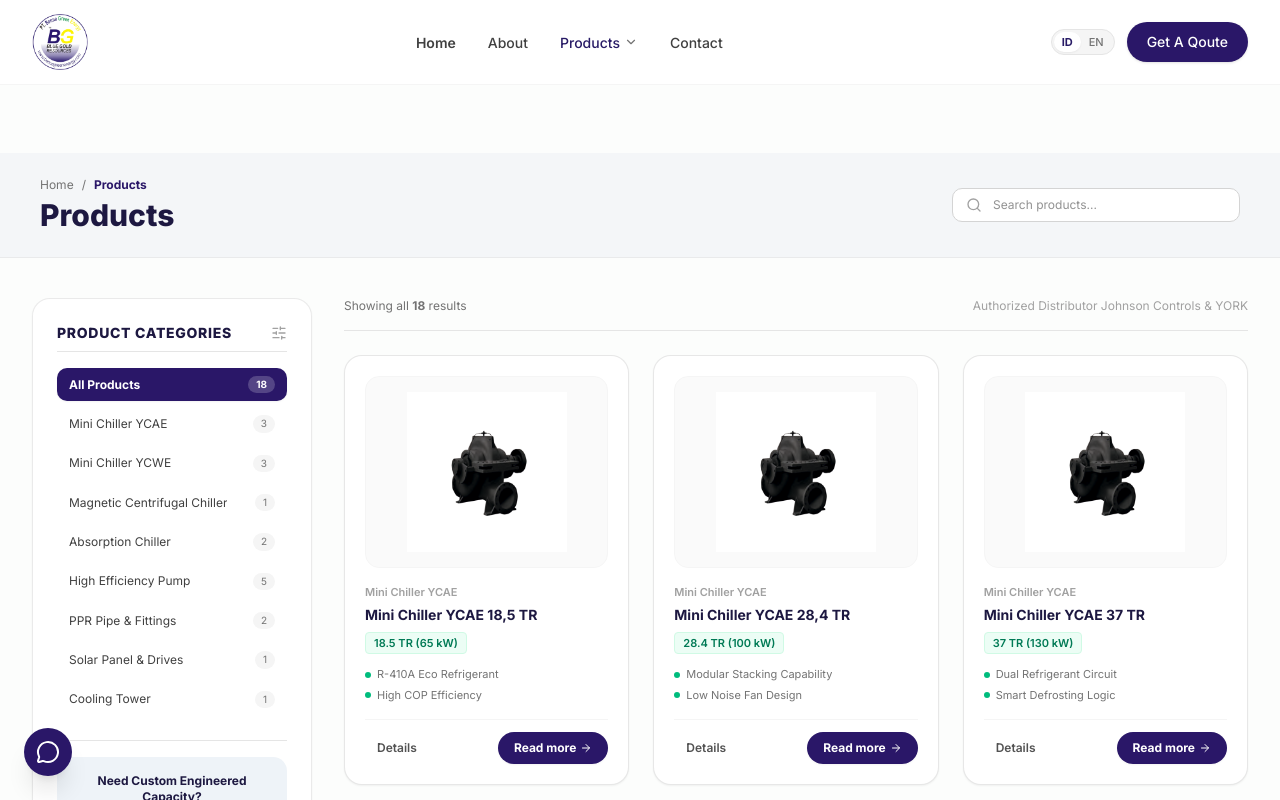
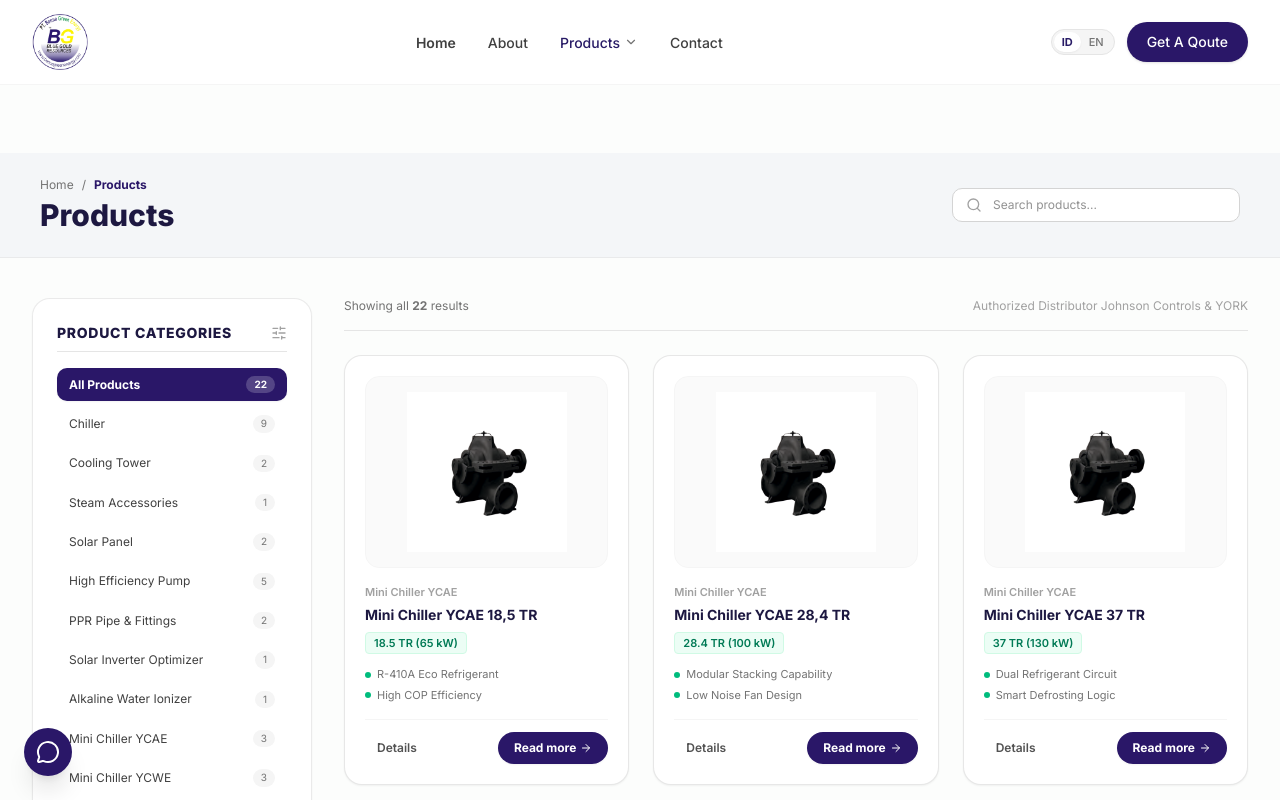
Before and after one commit to whyuardi/benuagreen, a Next.js app: page /products in a window 1280 px wide. Shown: the top 800 px of the page. Built offline with nearby package versions, Linux system fonts and the light colour scheme.

Commit message:
feat(navigation): enable direct product detail and category navigation from HeroSection, Navbar, and Footer

```diff
--- a/src/app/products/page.tsx
+++ b/src/app/products/page.tsx
@@ -1,8 +1,9 @@
 "use client";
 
-import { useState, useMemo } from "react";
+import { useState, useMemo, useEffect, Suspense } from "react";
 import Image from "next/image";
 import Link from "next/link";
+import { useSearchParams } from "next/navigation";
 import { ChevronRight, Search, SlidersHorizontal, ArrowRight, Check } from "lucide-react";
 
 interface ProductItem {
@@ -18,14 +19,18 @@
 
 const CATEGORIES = [
   { name: "All Products", slug: "all" },
+  { name: "Chiller", slug: "chiller" },
+  { name: "Cooling Tower", slug: "cooling-tower" },
+  { name: "Steam Accessories", slug: "steam-accessories" },
+  { name: "Solar Panel", slug: "solar-panel" },
+  { name: "High Efficiency Pump", slug: "high-efficiency-pump" },
+  { name: "PPR Pipe & Fittings", slug: "ppr-pipe-fittings" },
+  { name: "Solar Inverter Optimizer", slug: "solar-inverter-optimizer" },
+  { name: "Alkaline Water Ionizer", slug: "alkaline-water-ionizer" },
   { name: "Mini Chiller YCAE", slug: "mini-chiller-ycae" },
   { name: "Mini Chiller YCWE", slug: "mini-chiller-ycwe" },
   { name: "Magnetic Centrifugal Chiller", slug: "magnetic-chiller" },
   { name: "Absorption Chiller", slug: "absorption-chiller" },
-  { name: "High Efficiency Pump", slug: "high-efficiency-pump" },
-  { name: "PPR Pipe & Fittings", slug: "ppr-pipe-fittings" },
-  { name: "Solar Panel & Drives", slug: "solar-panel" },
-  { name: "Cooling Tower", slug: "cooling-tower" },
 ];
 
 const ALL_PRODUCTS: ProductItem[] = [
@@ -201,12 +206,24 @@
     description: "Sambungan fitting elektrofusi bertekanan tinggi untuk penyambungan pipa berdiameter besar dengan keandalan maksimal.",
   },
 
-  // Solar Panel & Drives
+  // Solar Panel
+  {
+    id: "solar-pv-modules",
+    name: "Tier-1 High Efficiency Monocrystalline Solar PV Modules",
+    category: "Solar Panel",
+    categorySlug: "solar-panel",
+    image: "/images/products/prod_1.png",
+    specs: ["Module Efficiency 22.5%+", "N-Type TOPCon Cells", "Anti-PID & Salt Mist Certified"],
+    capacity: "550W - 670W",
+    description: "Modul surya fotovoltaik monokristalin efisiensi tinggi bergaransi performa 25 tahun untuk aplikasi industri dan PLTS atap komersial.",
+  },
+
+  // Solar Inverter Optimizer
   {
     id: "solar-drive-vfd",
     name: "Solar VFD Inverter Pump Optimizer",
-    category: "Solar Panel & Drives",
-    categorySlug: "solar-panel",
+    category: "Solar Inverter Optimizer",
+    categorySlug: "solar-inverter-optimizer",
     image: "/images/products/prod_13.png",
     specs: ["MPPT Tracking 99.2%", "Battery-Free Direct Solar Drive", "Automatic Grid Switching"],
     capacity: "0.75 - 110 kW",
@@ -224,16 +241,93 @@
     capacity: "50 - 1,000 TR",
     description: "Menara pendingin sirkuit tertutup untuk memastikan air kondenser chiller tetap bersih dari kotoran udara.",
   },
+  {
+    id: "cooling-tower-crossflow",
+    name: "Industrial Cross-Flow Evaporative Cooling Tower",
+    category: "Cooling Tower",
+    categorySlug: "cooling-tower",
+    image: "/images/products/prod_1.png",
+    specs: ["High Efficiency PVC Film Fill", "Low Drift Loss Design", "Axial Aero Fan"],
+    capacity: "100 - 1,500 TR",
+    description: "Menara pendingin cross-flow evaporatif dengan efisiensi pertukaran kalor optimal untuk fasilitas pabrik dan pendingin chiller.",
+  },
+
+  // Steam Accessories
+  {
+    id: "steam-trap-biomass",
+    name: "Thermodynamic & Float Steam Traps / Heat Exchangers",
+    category: "Steam Accessories",
+    categorySlug: "steam-accessories",
+    image: "/images/products/prod_3.png",
+    specs: ["Zero Live Steam Loss", "Stainless Steel SS316 Disc", "Rating PN16 - PN40"],
+    capacity: "Max Temp 350°C",
+    description: "Steam trap presisi dan penukar panas uap untuk boiler biomassa, steam drum, dan siklus chiller absorpsi hemat energi.",
+  },
+
+  // Alkaline Water Ionizer
+  {
+    id: "alkaline-water-ionizer",
+    name: "Industrial Alkaline Water Ionizer & Electrolysis System",
+    category: "Alkaline Water Ionizer",
+    categorySlug: "alkaline-water-ionizer",
+    image: "/images/products/prod_7.png",
+    specs: ["Platinum Titanium Electrodes", "Continuous Flow Electrolysis", "High ORP Reduction"],
+    capacity: "Flow 500 - 5,000 L/h",
+    description: "Sistem elektrolisis air ionisasi alkali industri untuk netralisasi keasaman, sanitasi ramah lingkungan, dan efisiensi pengolahan air proses.",
+  },
 ];
 
-export default function ProductsPage() {
-  const [selectedCategory, setSelectedCategory] = useState<string>("all");
-  const [searchQuery, setSearchQuery] = useState<string>("");
+function ProductsContent() {
+  const searchParams = useSearchParams();
+  const categoryParam = searchParams.get("category");
+  const searchParam = searchParams.get("search");
+  const productParam = searchParams.get("product");
+
+  const [selectedCategory, setSelectedCategory] = useState<string>(categoryParam || "all");
+  const [searchQuery, setSearchQuery] = useState<string>(searchParam || "");
   const [activeModalProduct, setActiveModalProduct] = useState<ProductItem | null>(null);
+
+  useEffect(() => {
+    if (categoryParam) {
+      setSelectedCategory(categoryParam);
+    }
+  }, [categoryParam]);
+
+  useEffect(() => {
+    if (searchParam) {
+      setSearchQuery(searchParam);
+    }
+  }, [searchParam]);
+
+  useEffect(() => {
+    if (productParam) {
+      const found = ALL_PRODUCTS.find((p) => p.id === productParam);
+      if (found) {
+        setActiveModalProduct(found);
+      }
+    }
+  }, [productParam]);
 
   const filteredProducts = useMemo(() => {
     return ALL_PRODUCTS.filter((item) => {
-      const matchCategory = selectedCategory === "all" || item.categorySlug === selectedCategory;
+      let matchCategory = selectedCategory === "all";
+      if (!matchCategory) {
+        if (selectedCategory === "chiller" || selectedCategory === "chillers") {
+          matchCategory = item.categorySlug.includes("chiller");
+        } else if (selectedCategory === "pumps") {
+          matchCategory = item.categorySlug === "high-efficiency-pump";
+        } else if (selectedCategory === "ppr") {
+          matchCategory = item.categorySlug === "ppr-pipe-fittings";
+        } else if (selectedCategory === "cooling-air") {
+          matchCategory = item.categorySlug === "cooling-tower";
+        } else if (selectedCategory === "heating-power") {
+          matchCategory = item.categorySlug === "steam-accessories";
+        } else if (selectedCategory === "solar-drives") {
+          matchCategory = item.categorySlug === "solar-panel" || item.categorySlug === "solar-inverter-optimizer";
+        } else {
+          matchCategory = item.categorySlug === selectedCategory;
+        }
+      }
       const matchSearch =
         searchQuery === "" ||
         item.name.toLowerCase().includes(searchQuery.toLowerCase()) ||
@@ -241,6 +335,17 @@
       return matchCategory && matchSearch;
     });
   }, [selectedCategory, searchQuery]);
+
+  const getCategoryCount = (slug: string) => {
+    if (slug === "all") return ALL_PRODUCTS.length;
+    if (slug === "chiller" || slug === "chillers") {
+      return ALL_PRODUCTS.filter((p) => p.categorySlug.includes("chiller")).length;
+    }
+    if (slug === "solar-panel" || slug === "solar-drives") {
+      return ALL_PRODUCTS.filter((p) => p.categorySlug === "solar-panel" || p.categorySlug === "solar-inverter-optimizer").length;
+    }
+    return ALL_PRODUCTS.filter((p) => p.categorySlug === slug).length;
+  };
 
   return (
     <main className="flex-grow bg-[#fcfdfc] text-neutral-800 font-sans pb-24">
@@ -309,9 +414,7 @@
                         <span className={`text-[10px] px-2 py-0.5 rounded-full ${
                           isActive ? "bg-white/20 text-white" : "bg-neutral-100 text-neutral-500"
                         }`}>
-                          {cat.slug === "all"
-                            ? ALL_PRODUCTS.length
-                            : ALL_PRODUCTS.filter((p) => p.categorySlug === cat.slug).length}
+                          {getCategoryCount(cat.slug)}
                         </span>
                       </button>
                     </li>
@@ -509,3 +612,17 @@
     </main>
   );
 }
+
+export default function ProductsPage() {
+  return (
+    <Suspense
+      fallback={
+        <div className="min-h-screen pt-28 text-center text-neutral-500 font-medium">
+          Memuat katalog produk...
+        </div>
+      }
+    >
+      <ProductsContent />
+    </Suspense>
+  );
+}
--- a/src/components/Footer.tsx
+++ b/src/components/Footer.tsx
@@ -6,14 +6,14 @@
 
 export function Footer() {
   const productLinks = [
-    "Chiller",
-    "Cooling Tower",
-    "Steam Accessories",
-    "Solar Panel",
-    "High Efficiency Pump",
-    "PPR Pipe & Fittings",
-    "Solar Inverter Optimizer",
-    "Alkaline Water Ionizer",
+    { name: "Chiller", href: "/products?category=chiller" },
+    { name: "Cooling Tower", href: "/products?category=cooling-tower" },
+    { name: "Steam Accessories", href: "/products?category=steam-accessories" },
+    { name: "Solar Panel", href: "/products?category=solar-panel" },
+    { name: "High Efficiency Pump", href: "/products?category=high-efficiency-pump" },
+    { name: "PPR Pipe & Fittings", href: "/products?category=ppr-pipe-fittings" },
+    { name: "Solar Inverter Optimizer", href: "/products?category=solar-inverter-optimizer" },
+    { name: "Alkaline Water Ionizer", href: "/products?category=alkaline-water-ionizer" },
   ];
 
   const serviceLinks = [
@@ -57,13 +57,13 @@
               Product
             </h3>
             <ul className="space-y-2 text-xs">
-              {productLinks.map((name) => (
-                <li key={name}>
+              {productLinks.map((item) => (
+                <li key={item.name}>
                   <Link
-                    href="/products"
+                    href={item.href}
                     className="text-neutral-600 hover:text-[#281b66] transition-colors"
                   >
-                    {name}
+                    {item.name}
                   </Link>
                 </li>
               ))}
--- a/src/components/HeroSection.tsx
+++ b/src/components/HeroSection.tsx
@@ -10,14 +10,14 @@
 
 export function HeroSection({ onSelectCategory }: HeroSectionProps) {
   const categories = [
-    { name: "Chiller", active: true, slug: "chillers" },
-    { name: "Cooling Tower", slug: "cooling-air" },
-    { name: "Steam Accessories", slug: "heating-power" },
-    { name: "Solar Panel", slug: "solar-drives" },
-    { name: "High Efficiency Pump", slug: "pumps" },
-    { name: "PPR Pipe & Fittings", slug: "ppr" },
-    { name: "Solar Inverter Optimizer", slug: "inverter" },
-    { name: "Alkaline Water Ionizer", slug: "piping-valves" },
+    { name: "Chiller", slug: "chiller", href: "/products?category=chiller" },
+    { name: "Cooling Tower", slug: "cooling-tower", href: "/products?category=cooling-tower" },
+    { name: "Steam Accessories", slug: "steam-accessories", href: "/products?category=steam-accessories" },
+    { name: "Solar Panel", slug: "solar-panel", href: "/products?category=solar-panel" },
+    { name: "High Efficiency Pump", slug: "high-efficiency-pump", href: "/products?category=high-efficiency-pump" },
+    { name: "PPR Pipe & Fittings", slug: "ppr-pipe-fittings", href: "/products?category=ppr-pipe-fittings" },
+    { name: "Solar Inverter Optimizer", slug: "solar-inverter-optimizer", href: "/products?category=solar-inverter-optimizer" },
+    { name: "Alkaline Water Ionizer", slug: "alkaline-water-ionizer", href: "/products?category=alkaline-water-ionizer" },
   ];
 
   return (
@@ -37,19 +37,15 @@
             </div>
 
             <div className="flex flex-col flex-1 divide-y divide-neutral-50 justify-between">
-              {categories.map((cat, idx) => (
+              {categories.map((cat) => (
                 <Link
                   key={cat.name}
-                  href="/#catalog"
+                  href={cat.href}
                   onClick={() => onSelectCategory && onSelectCategory(cat.slug)}
-                  className={`flex items-center justify-between px-5 flex-1 text-xs sm:text-[13px] font-medium transition-colors duration-150 ${
-                    idx === 0
-                      ? "text-[#281b66] font-bold bg-neutral-50/80"
-                      : "text-neutral-700 hover:text-[#281b66] hover:bg-neutral-50/60"
-                  }`}
+                  className="group flex items-center justify-between px-5 flex-1 text-xs sm:text-[13px] font-medium text-neutral-700 hover:text-[#281b66] hover:bg-neutral-50/80 transition-colors duration-150 py-2.5"
                 >
-                  <span>{cat.name}</span>
-                  {cat.active && <ChevronRight className="w-3.5 h-3.5 text-neutral-600" />}
+                  <span className="group-hover:translate-x-0.5 transition-transform">{cat.name}</span>
+                  <ChevronRight className="w-3.5 h-3.5 text-neutral-400 group-hover:text-[#281b66] group-hover:translate-x-0.5 transition-all" />
                 </Link>
               ))}
             </div>
--- a/src/components/Navbar.tsx
+++ b/src/components/Navbar.tsx
@@ -30,14 +30,14 @@
   }, []);
 
   const productCategories = [
-    { name: "Chiller", href: "/products" },
-    { name: "Cooling Tower", href: "/products" },
-    { name: "Steam Accessories", href: "/products" },
-    { name: "Solar Panel", href: "/products" },
-    { name: "High Efficiency Pump", href: "/products" },
-    { name: "PPR Pipe & Fittings", href: "/products" },
-    { name: "Solar Inverter Optimizer", href: "/products" },
-    { name: "Alkaline Water Ionizer", href: "/products" },
+    { name: "Chiller", href: "/products?category=chiller" },
+    { name: "Cooling Tower", href: "/products?category=cooling-tower" },
+    { name: "Steam Accessories", href: "/products?category=steam-accessories" },
+    { name: "Solar Panel", href: "/products?category=solar-panel" },
+    { name: "High Efficiency Pump", href: "/products?category=high-efficiency-pump" },
+    { name: "PPR Pipe & Fittings", href: "/products?category=ppr-pipe-fittings" },
+    { name: "Solar Inverter Optimizer", href: "/products?category=solar-inverter-optimizer" },
+    { name: "Alkaline Water Ionizer", href: "/products?category=alkaline-water-ionizer" },
   ];
 
   return (
```
